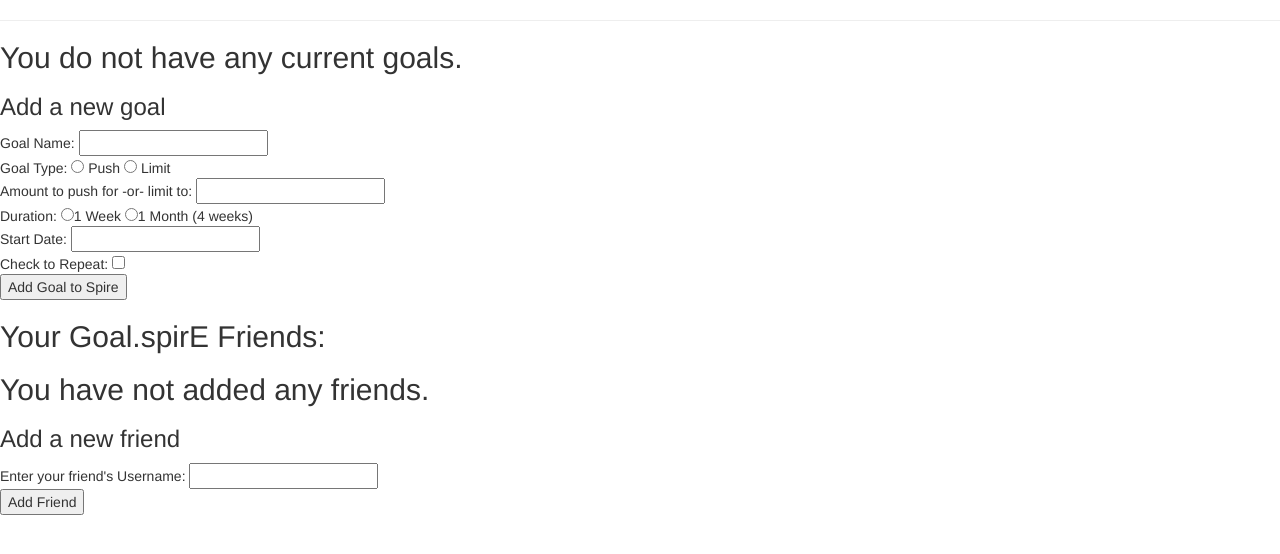
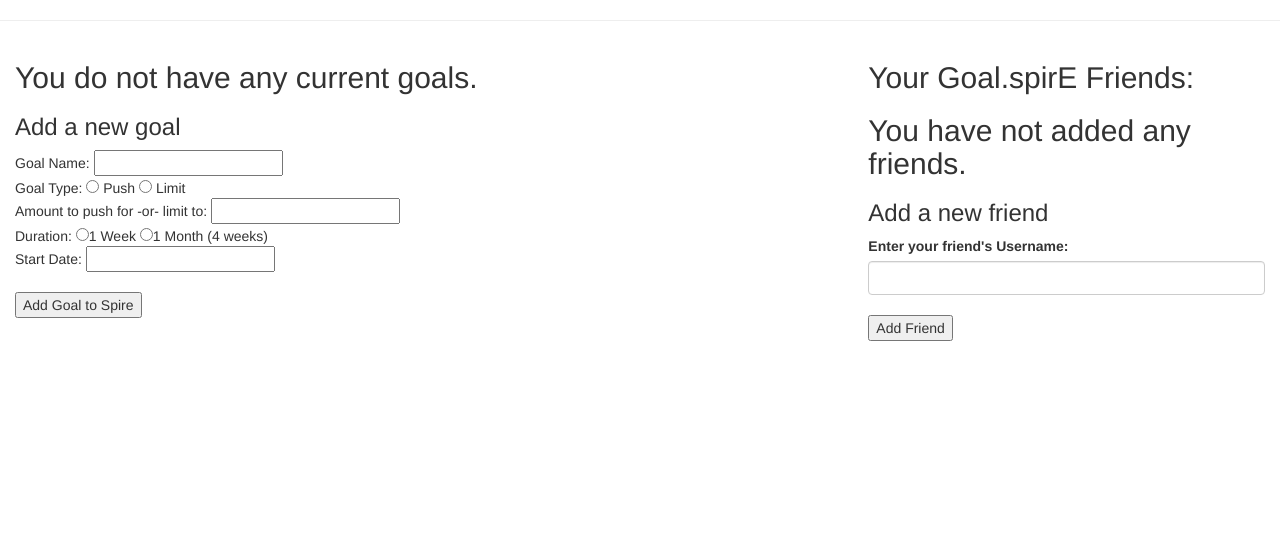
Before and after one commit to APHart/goal-tracker, a Flask app: template templates/user-dashboard.html in a window 1280 px wide. Shown: the part 82-636 px from the top of the page. Run offline with Flask 2, Linux system fonts and the light colour scheme; the template is opened without the code that fills it, so the values that code supplies are empty; parts of the project's set-up code (start-up, migrations or seed data) failed here and were passed over; some libraries are stand-ins or nearby versions.

Commit message:
Styling - WIP

```diff
--- a/templates/base.html
+++ b/templates/base.html
@@ -1,7 +1,7 @@
 <!doctype html>
 <html>
 <head>
-  {% block title %} GoalSpire {% endblock %}
+  {% block title %}{% endblock %}
 
   <link rel="stylesheet" href="https://maxcdn.bootstrapcdn.com/bootstrap/3.3.7/css/bootstrap.min.css">
   <link rel="stylesheet" href="//code.jquery.com/ui/1.12.1/themes/smoothness/jquery-ui.css">
@@ -9,6 +9,8 @@
   <script src="//code.jquery.com/ui/1.12.1/jquery-ui.js"></script>
   <script src="https://maxcdn.bootstrapcdn.com/bootstrap/3.3.7/js/bootstrap.min.js"></script>
   <script src="https://cdnjs.cloudflare.com/ajax/libs/Chart.js/2.4.0/Chart.min.js"></script>
+  <link rel="stylesheet" href="/static/css/goal-tracker.css">
+  <link href="https://fonts.googleapis.com/css?family=Josefin+Sans|Varela+Round" rel="stylesheet">
 </head>
 
 <body>
@@ -33,6 +35,7 @@
       {% if 'user_id' in session %}
         <ul class="nav navbar-nav navbar-right">
           <li>
+            <!-- <a type="submit" href="/logout">Log Out</a></li> -->
             <form class ="form-inline" action="/logout" method="POST">
               <input type="submit" id="logout" value="Log Out">
             </form>
--- a/templates/homepage.html
+++ b/templates/homepage.html
@@ -3,6 +3,6 @@
 
 <h1>Welcome to GoalSpire!</h1>
 
-<h2>To get started, Log In or Join using the links above.</h2>
+<h2>To get started, Log In or Join.</h2>
 
 {% endblock %}
--- a/templates/user-dashboard.html
+++ b/templates/user-dashboard.html
@@ -5,14 +5,16 @@
 {% endblock %}
 
 {% block content %}
-
+  <div clss="main-container" class="container-fluid">
+    <div class="row">
+    <div class="col-xs-12 col-md-8 col-lg-8 goal-column">
     <!-- Current User Goal Tracks -->
     <div id="current-goals">
     {% if current_tracks %}
         <h2>Your Current Goals: </h2>
         <!-- Create button for user's current goal tracks by goal name -->
         <ul style="list-style: none">
-          <div id="current-tracks">
+          <div class="current-tracks" id="current-tracks">
           {% for track in current_tracks %}
 
              <li><button id="{{ track.track_id }}" name="{{ track.goal.name }}"
@@ -20,12 +22,12 @@
               {{ track.goal.name }} {{ track.num_times }}
                 time(s) this {{ track.length }}
               {% if track.goal.type_id == 'L' %}
-                <a data-toggle="tooltip" title="Limit: a goal for limiting or decreasing an activity by setting how many times (max) in the chosen duration that you are striving for." data-placement="right">(Limit)</a>
+                <a class="type-tip" data-toggle="tooltip" title="Limit: a goal for limiting or decreasing an activity by setting how many times (max) in the chosen duration that you are striving for." data-placement="right">(Limit)</a>
               {% else %}
-                <a data-toggle="tooltip" title="Push: a goal for increasing an activity by setting how many times you are striving for in the chosen duration." data-placement="right">(Push)</a>
+                <a class="type-tip" data-toggle="tooltip" title="Push: a goal for increasing an activity by setting how many times you are striving for in the chosen duration." data-placement="right">(Push)</a>
               {% endif %}
               </button>
-              <span id="comp-{{track.track_id}}">{{ "%0.0f" | format(track.percent_comp|float) }}%</span>
+              <span class="comp-p" id="comp-{{track.track_id}}">{{ "%0.0f" | format(track.percent_comp|float) }}% complete</span>
              </li>
            <br>
           {% endfor %}
@@ -96,21 +98,23 @@
             Start Date:
             <input type="text" id="start-date" name="start-date">
             <br>
-            Check to Repeat:
-            <input type="checkbox" id="repeat" name="repeat" value=True>
+            <!-- Check to Repeat:
+            <input type="checkbox" id="repeat" name="repeat" value=True> -->
             <br>
             <input type="submit" id="add-goal-submit" value="Add Goal to Spire">
         </form>
     </div>
+    </div>
 
     <!-- User Friends -->
+    <div class="col-xs-12 col-md-4 col-lg-4">
     <div>
       <h2>Your Goal.spirE Friends:</h2>
       <div id="user-friends">
       {% if user_friends %}
         <!-- Create button for user's current goal tracks by goal name -->
         <ul style="list-style: none">
-          <div id="current-user-friends">
+          <div class="friends" id="current-user-friends">
           {% for friend in user_friends %}
              <!-- <form action="/user/<username>/GoalShare-<friend_name>" method="GET"> -->
              <li><button id="{{ friend.user_id }}" name="{{ friend.username }}"
@@ -127,16 +131,21 @@
     {% endif %}
     </div>
         <!-- Add a Friend Form -->
-    <div>
+    <div >
     <h3 id="add-friend">Add a new friend</h3>
 
         <form id="add-friend-form">
-            Enter your friend's Username:
-            <input type="text" id="new-friend-name" name="new-friend-name">
+          <div class="form-group">
+            <label class="control-label" for="new-friend-name">Enter your friend's Username:</label>
+            <input class="form-control input-md" type="text" id="new-friend-name" name="new-friend-name">
             <br>
             <input type="submit" id="add-friend-submit" value="Add Friend">
+          </div>
         </form>
     </div>
+    </div>
+  </div>
+  </div>
 
 <script src="/static/js/goal-tracker.js"></script>
 
```
Also changed, not shown: templates/friend-goal-share.html (+26 -19 lines).
